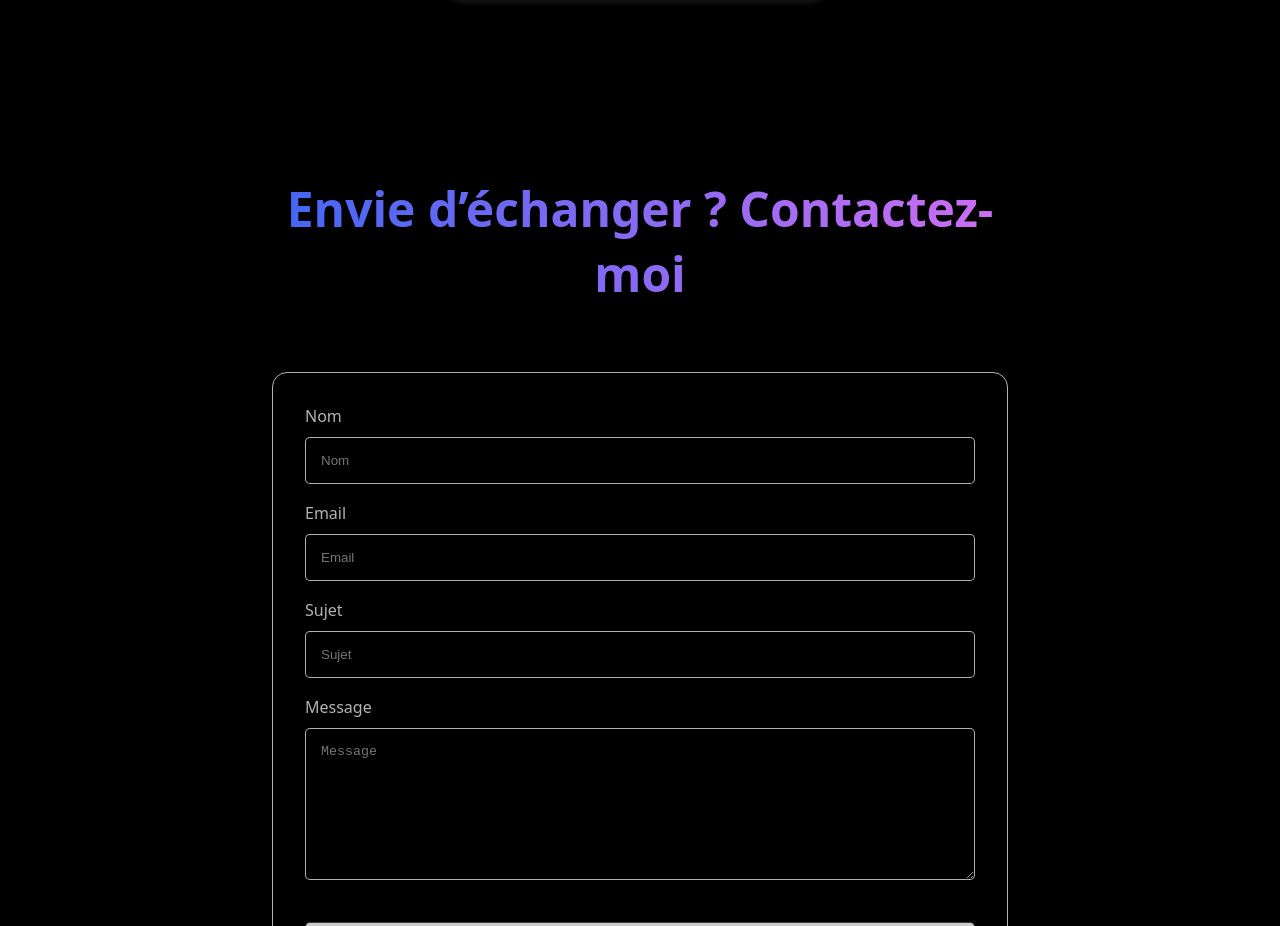
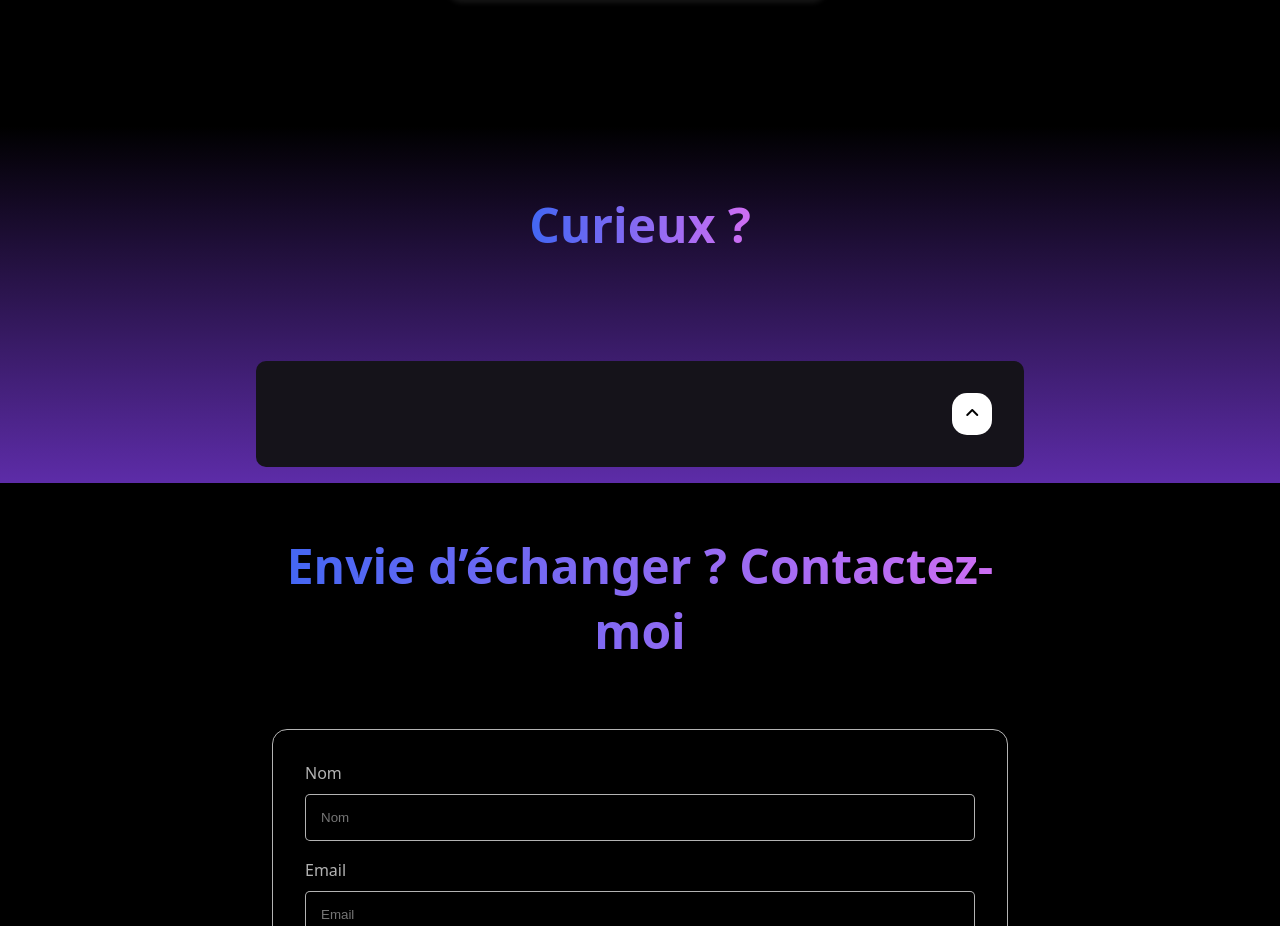
Before and after one commit to thomasolivier-dev/portfolio, an Angular app in the folder portfolio/: page / in a window 1280 px wide. Shown: the part 889-1815 px from the top of the page. Built offline with nearby package versions, Linux system fonts and the light colour scheme.

Commit message:
feat: add accordion item for question/anwser + add component for question section

```diff
--- a/portfolio/src/app/app.component.html
+++ b/portfolio/src/app/app.component.html
@@ -2,6 +2,7 @@
   <div class="content">
     <app-navbar></app-navbar>
     <app-project-section></app-project-section>
+    <app-question-section></app-question-section>
     <app-contact-section></app-contact-section>
     <app-footer></app-footer>
   </div>
--- a/portfolio/src/app/app.component.ts
+++ b/portfolio/src/app/app.component.ts
@@ -3,10 +3,11 @@ import { NavbarComponent } from './core/navbar/navbar.component';
 import { FooterComponent } from './core/footer/footer.component';
 import { ContactSectionComponent } from './sections/contact/contact-section/contact-section.component';
 import { ProjectSectionComponent } from './sections/project/project-section/project-section.component';
+import { QuestionSectionComponent } from './sections/question/question-section/question-section.component';
 
 @Component({
   selector: 'app-root',
-  imports: [NavbarComponent, FooterComponent, ContactSectionComponent, ProjectSectionComponent],
+  imports: [NavbarComponent, FooterComponent, ContactSectionComponent, ProjectSectionComponent, QuestionSectionComponent],
   templateUrl: './app.component.html',
   styleUrl: './app.component.scss'
 })
--- /dev/null
+++ b/portfolio/src/app/sections/question/accordion-item/accordion-item.component.html
@@ -0,0 +1,11 @@
+<div class="accordion">
+    <div class="question">
+        <span>{{question}}</span>
+        <button type="button" (click)="isOpen = !isOpen">
+                <i class="fa-solid fa-angle-up" [class.fa-rotate-180]="isOpen"></i>
+        </button>
+    </div>
+    @if (isOpen) {
+        <p>{{anwser}}</p>
+    }
+</div>
--- /dev/null
+++ b/portfolio/src/app/sections/question/accordion-item/accordion-item.component.scss
@@ -0,0 +1,36 @@
+.accordion {
+    background-color: #15131a;
+    width: 100%;
+    padding: 2rem;
+    border-radius: 10px;
+}
+
+.question {
+    display: flex;
+    align-items: center;
+    justify-content: space-between;
+}
+
+.question span {
+    color: white;
+    font-size: 1.5rem;
+    font-weight: 600;
+}
+
+button {
+    background-color: white;
+    border-radius: 15px;
+    padding: 0.8rem;
+    cursor: pointer;
+}
+
+.question i {
+    font-size: 1rem;
+}
+
+.accordion p {
+    font-size: 1rem;
+    color: white;
+    padding-top: 1rem;
+    margin: 0;
+}
--- /dev/null
+++ b/portfolio/src/app/sections/question/accordion-item/accordion-item.component.ts
@@ -0,0 +1,17 @@
+import { Component, Input } from '@angular/core';
+
+@Component({
+  selector: 'app-accordion-item',
+  imports: [],
+  templateUrl: './accordion-item.component.html',
+  styleUrl: './accordion-item.component.scss'
+})
+export class AccordionItemComponent {
+  @Input() question!: string;
+  @Input() anwser!: string;
+  public isOpen: boolean = false;
+
+  public toggle(): void {
+    this.isOpen = !this.isOpen;
+  }
+}
--- /dev/null
+++ b/portfolio/src/app/sections/question/question-section/question-section.component.html
@@ -0,0 +1,8 @@
+<div class="section-container">
+    <div class="container">
+        <h2>Curieux ?</h2>
+        <div class="wrapper">
+                <app-accordion-item></app-accordion-item>
+        </div>
+    </div>
+</div>
--- /dev/null
+++ b/portfolio/src/app/sections/question/question-section/question-section.component.scss
@@ -0,0 +1,38 @@
+.section-container {
+    background: linear-gradient(to bottom, transparent, #5D2CA8);
+    background-color: black;
+    width: 100%;
+    display: flex;
+    justify-content: center;
+    padding: 1rem 0;
+}
+
+.container {
+    width: 60%;
+    display: flex;
+    flex-direction: column;
+    justify-content: center;
+    align-items: center;
+}
+
+h2 {
+    text-align: center;
+    color: white;
+    font-size: 3rem;
+    background: linear-gradient(90deg, #3b66f3, #d66ef3);
+    background-clip: text;
+    -webkit-background-clip: text;
+    color: transparent;
+    padding: 10px;
+    padding-bottom: 4rem;
+}
+
+.wrapper {
+    width: 100%;
+    display: flex;
+    justify-content: center;
+}
+
+app-accordion-item {
+    width: 100%;
+}
```
Also changed, not shown: portfolio/src/app/sections/question/question-section/question-section.component.ts (added, +12 -0 lines), 2 other files (tests, documents, lock files or other folders).
